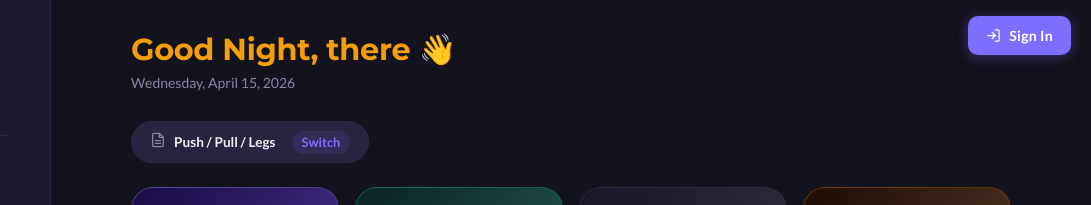
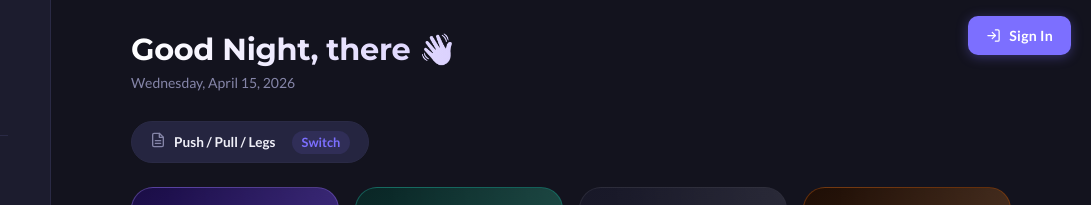
Before and after one commit to swaruupssarkar/fitness, a plain HTML site: page index.html in a window 1280 px wide. Shown: the top 205 px of the page, 189-1280 px from the left. Drawn offline with nearby package versions, Linux system fonts and the light colour scheme; no server answers.

Commit message:
Revert greeting heading to original white-lavender gradient

```diff
--- a/css/styles.css
+++ b/css/styles.css
@@ -222,11 +222,6 @@ body.sidebar-collapsed #main-content {
 .greeting-heading {
   font-size: 1.75rem;
   font-weight: 700;
-  background: none !important;
-  -webkit-background-clip: unset !important;
-  background-clip: unset !important;
-  -webkit-text-fill-color: #f59e0b !important;
-  color: #f59e0b !important;
 }
 .subtitle { color: var(--muted); font-size: 0.875rem; margin-top: 4px; font-weight: 400; }
 
```
